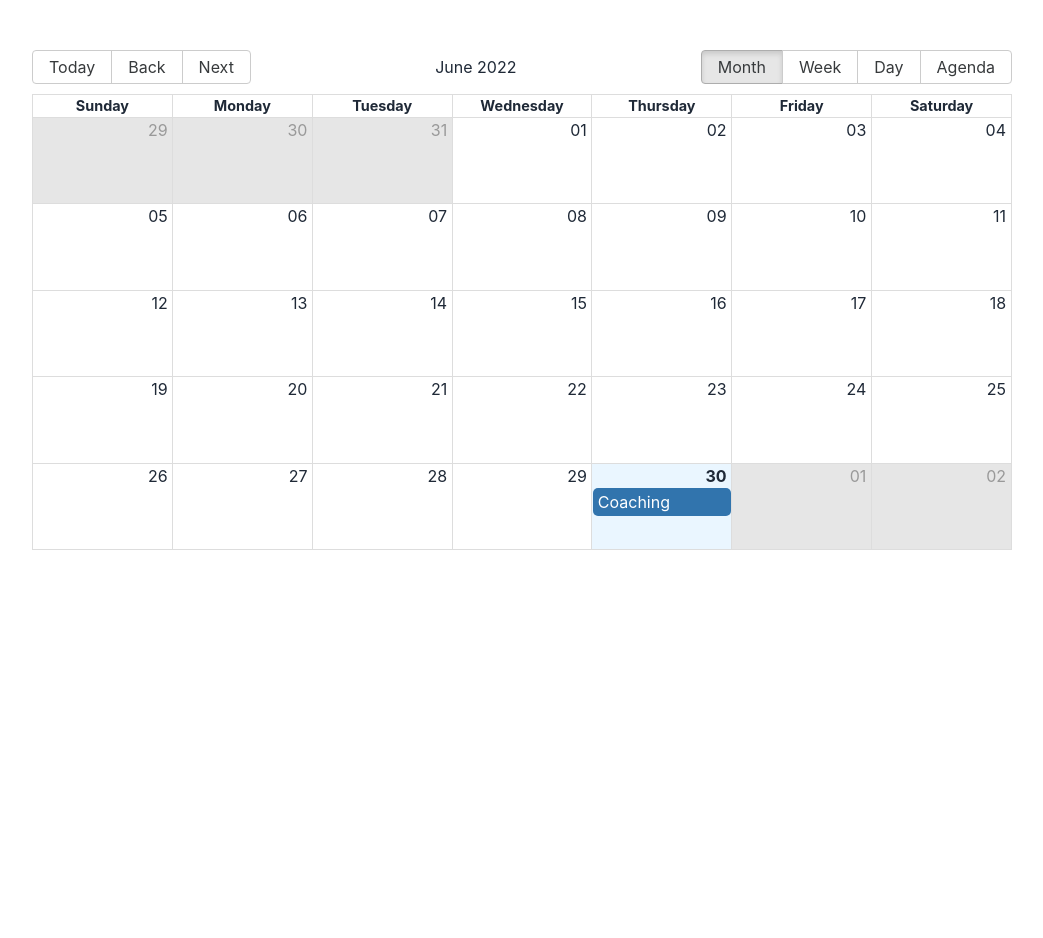
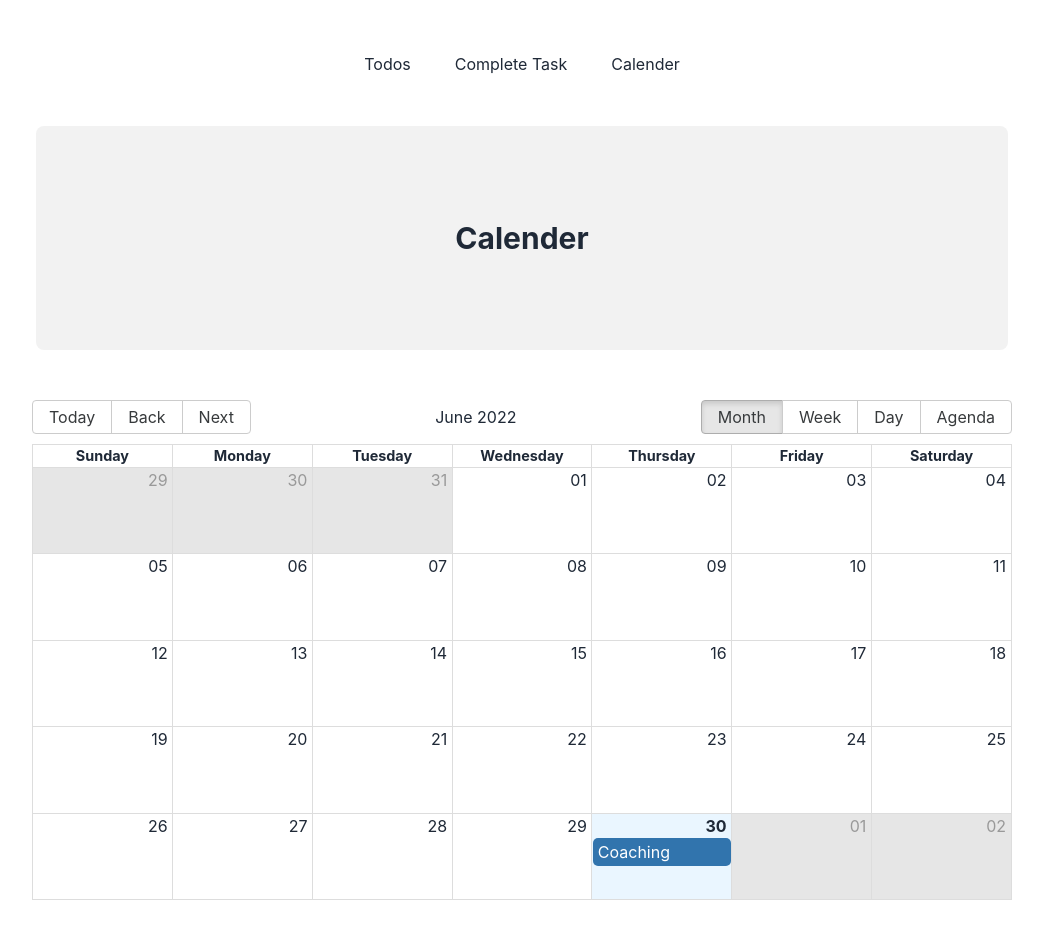
Before and after one commit to Ni-Han-402/Task-Manager, a React (Create React App) app: page /calender in a window 1280 px wide. Shown: the top 938 px of the page, without its empty margins (118-1161 px from the left). Before the commit the page ends 800 px from the top, so only its background shows below. Built offline with nearby package versions, Linux system fonts and the light colour scheme.

Commit message:
Complete Task Api added

```diff
--- a/src/App.js
+++ b/src/App.js
@@ -2,6 +2,7 @@ import { Route, Routes } from "react-router-dom";
 import "./App.css";
 import Calender from "./components/Calender/Calender";
 import CompleteTodos from "./components/CompleteTodos/CompleteTodos";
+import NotFound from "./components/NotFound/NotFound";
 import TaskUpdate from "./components/TaskUpdate/TaskUpdate";
 import Todos from "./components/Todos/Todos";
 
@@ -16,6 +17,7 @@ function App() {
         ></Route>
         <Route path="/calender" element={<Calender></Calender>}></Route>
         <Route path="/task/:taskId" element={<TaskUpdate></TaskUpdate>}></Route>
+        <Route path="/*" element={<NotFound></NotFound>}></Route>
       </Routes>
     </div>
   );
--- a/src/components/Calender/Calender.js
+++ b/src/components/Calender/Calender.js
@@ -41,6 +41,27 @@ const events = [
 const Calender = () => {
   return (
     <div className="container max-w-[1080px] mx-auto">
+      <div className="w-full h-[350px] bg-white rounded-b-[50%] relative">
+        <div className="navbar bg-white flex justify-center">
+          <div>
+            <ul className="menu menu-horizontal pt-8 px-5 gap-3">
+              <li className="hover:bg-primary">
+                <Link to="/">Todos</Link>
+              </li>
+              <li className="hover:bg-primary">
+                <Link to="/complete-task">Complete Task</Link>
+              </li>
+              <li className="hover:bg-primary">
+                <Link to="/calender">Calender</Link>
+              </li>
+            </ul>
+          </div>
+        </div>
+
+        <div className="bg-base-200 w-[90%] mx-auto absolute bottom-0 left-[5%] h-56 rounded-lg flex gap-3 items-center justify-center">
+          <h1 className="text-3xl font-bold">Calender</h1>
+        </div>
+      </div>
       <Calendar
         className="mt-96"
         localizer={localizer}
--- /dev/null
+++ b/src/components/NotFound/NotFound.js
@@ -0,0 +1,31 @@
+import React from "react";
+import { Link } from "react-router-dom";
+
+const NotFound = () => {
+  return (
+    <div className="container max-w-[1080px] mx-auto">
+      <div className="w-full h-[350px] bg-white rounded-b-[50%] relative">
+        <div className="navbar bg-white flex justify-center">
+          <div>
+            <ul className="menu menu-horizontal pt-8 px-5 gap-3">
+              <li className="hover:bg-primary">
+                <Link to="/">Todos</Link>
+              </li>
+              <li className="hover:bg-primary">
+                <Link to="/complete-task">Complete Task</Link>
+              </li>
+              <li className="hover:bg-primary">
+                <Link to="/calender">Calender</Link>
+              </li>
+            </ul>
+          </div>
+        </div>
+        <div className="bg-base-200 w-[90%] mx-auto absolute bottom-0 left-[5%] h-56 rounded-lg flex gap-3 items-center justify-center">
+          <h1 className="text-3xl font-bold">404 - NotFound</h1>
+        </div>
+      </div>
+    </div>
+  );
+};
+
+export default NotFound;
--- a/src/components/TaskUpdate/TaskUpdate.js
+++ b/src/components/TaskUpdate/TaskUpdate.js
@@ -7,7 +7,7 @@ const TaskUpdate = () => {
   const [tasks, setTasks] = useState({});
 
   useEffect(() => {
-    const url = `http://localhost:5000/task/${taskId}`;
+    const url = `https://upper-chesterfield-76132.herokuapp.com/task/${taskId}`;
     fetch(url)
       .then((res) => res.json())
       .then((data) => setTasks(data));
@@ -17,7 +17,7 @@ const TaskUpdate = () => {
     console.log(data);
     const task = data.task;
     const updatedTask = { task };
-    const url = `http://localhost:5000/task/${taskId}`;
+    const url = `https://upper-chesterfield-76132.herokuapp.com/task/${taskId}`;
     fetch(url, {
       method: "PUT",
       headers: {
--- a/src/components/Todos/Todos.js
+++ b/src/components/Todos/Todos.js
@@ -8,19 +8,20 @@ const Todos = () => {
   const [tasks, setTasks] = useState([]);
   const { register, handleSubmit, reset } = useForm();
   const navigate = useNavigate();
+  const { _id } = tasks;
 
   const navigateToUpdate = (id) => {
     navigate(`/task/${id}`);
   };
 
   useEffect(() => {
-    fetch("http://localhost:5000/task")
+    fetch("https://upper-chesterfield-76132.herokuapp.com/task")
       .then((res) => res.json())
       .then((data) => setTasks(data));
   }, []);
 
   const handleDelete = (id) => {
-    const url = `http://localhost:5000/task/${id}`;
+    const url = `https://upper-chesterfield-76132.herokuapp.com/task/${id}`;
     fetch(url, {
       method: "DELETE",
     })
@@ -34,14 +35,19 @@ const Todos = () => {
   };
 
   const onSubmit = (data) => {
-    console.log(data);
-    const url = `http://localhost:5000/task`;
+    const task = data.task;
+    const todos = {
+      task,
+      stutas: "incomplete",
+    };
+    console.log(todos);
+    const url = `https://upper-chesterfield-76132.herokuapp.com/task`;
     fetch(url, {
       method: "POST",
       headers: {
         "content-type": "application/json",
       },
-      body: JSON.stringify(data),
+      body: JSON.stringify(todos),
     })
       .then((res) => res.json())
       .then((result) => {
@@ -51,12 +57,19 @@ const Todos = () => {
   };
 
   const completedTask = (id) => {
-    const url = `http://localhost:5000/task/${id}`;
+    const { task } = tasks;
+    console.log(tasks);
+    const completedTask = {
+      task: task,
+      stutas: "complete",
+    };
+    const url = `https://upper-chesterfield-76132.herokuapp.com/task/${id}`;
     fetch(url, {
       method: "PUT",
       headers: {
         "content-type": "application/json",
       },
+      body: JSON.stringify(completedTask),
     })
       .then((res) => res.json())
       .then((data) => {
@@ -110,7 +123,7 @@ const Todos = () => {
                   <th>
                     <label>
                       <input
-                        onClick={() => completedTask(item._id)}
+                        onClick={completedTask}
                         type="checkbox"
                         className="checkbox"
                       />
```
Also changed, not shown: 1 other file (tests, documents, lock files or other folders).
